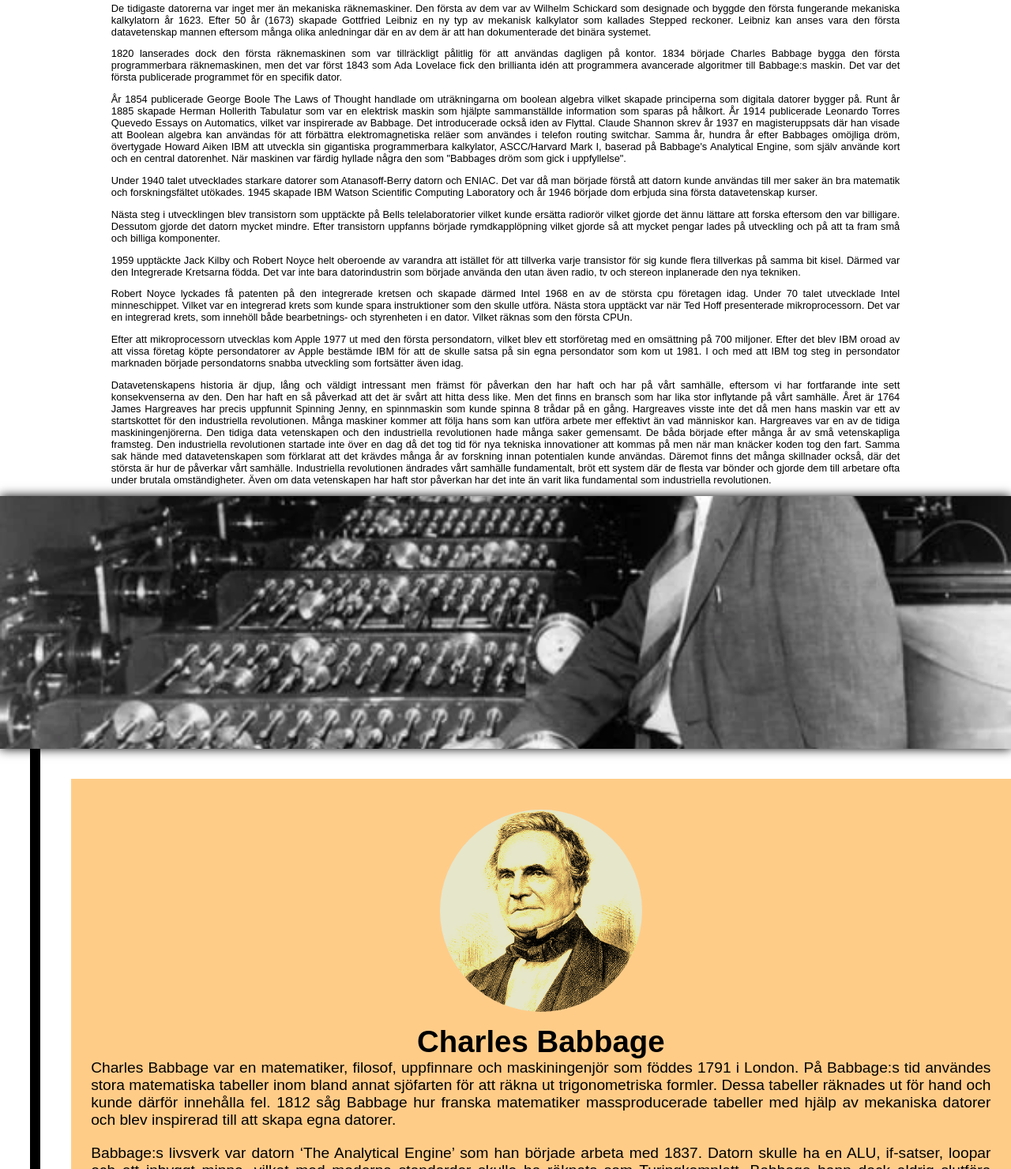
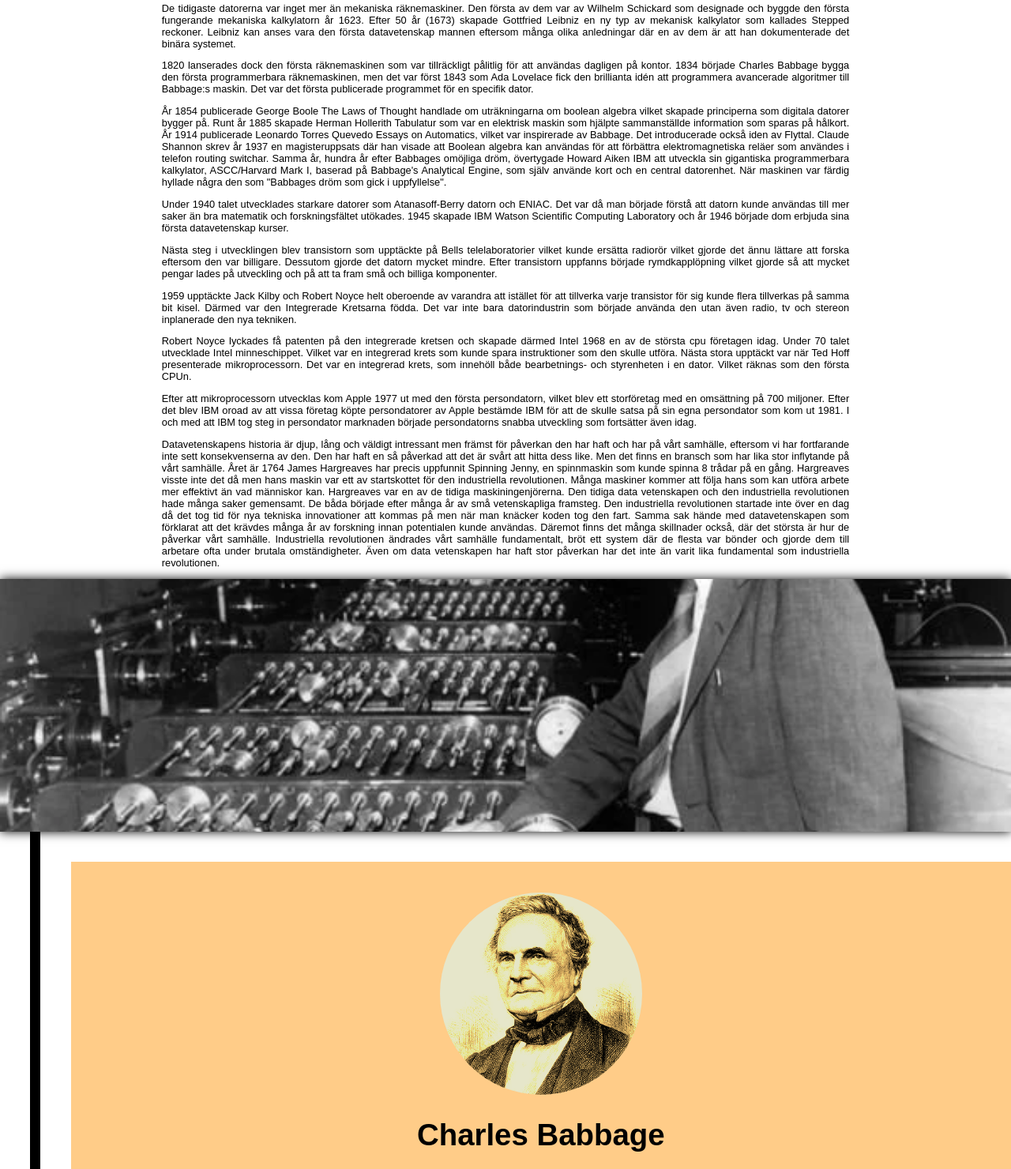
Before and after one commit to Mans-Morgan-Theo/Sida, a plain HTML site: page index.html in a window 1280 px wide. Shown: the part 880-2360 px from the top of the page at 79% size. Drawn offline with Linux system fonts and the light colour scheme.

Commit message:
Improved styling

```diff
--- a/style.css
+++ b/style.css
@@ -44,7 +44,7 @@ header h1 {
     filter: saturate(70%) hue-rotate(80deg);
 }
 
-.person h1 {
+.person h1, .person p {
     text-align: center;
 }
 
@@ -80,14 +80,10 @@ h3 {
     text-align: center;
 }
 
-.scre {
-    padding-bottom: 1em;
-}
-
 #history p {
     font-size: 1vw;
     text-align: justify;
-    margin: 1vw 10vw;
+    margin: 1vw 15vw;
 }
 
 #articles>.line {
@@ -135,9 +131,9 @@ article .content h1 {
 article .content p {
     font-size: 1.5vw;
     text-align: justify;
+    margin-bottom: 1rem;
 }
 
-.end {
-    background-color: gray;
-    padding: 10vw;
+article .content > * {
+    margin: 1vw 10vw;
 }
```
